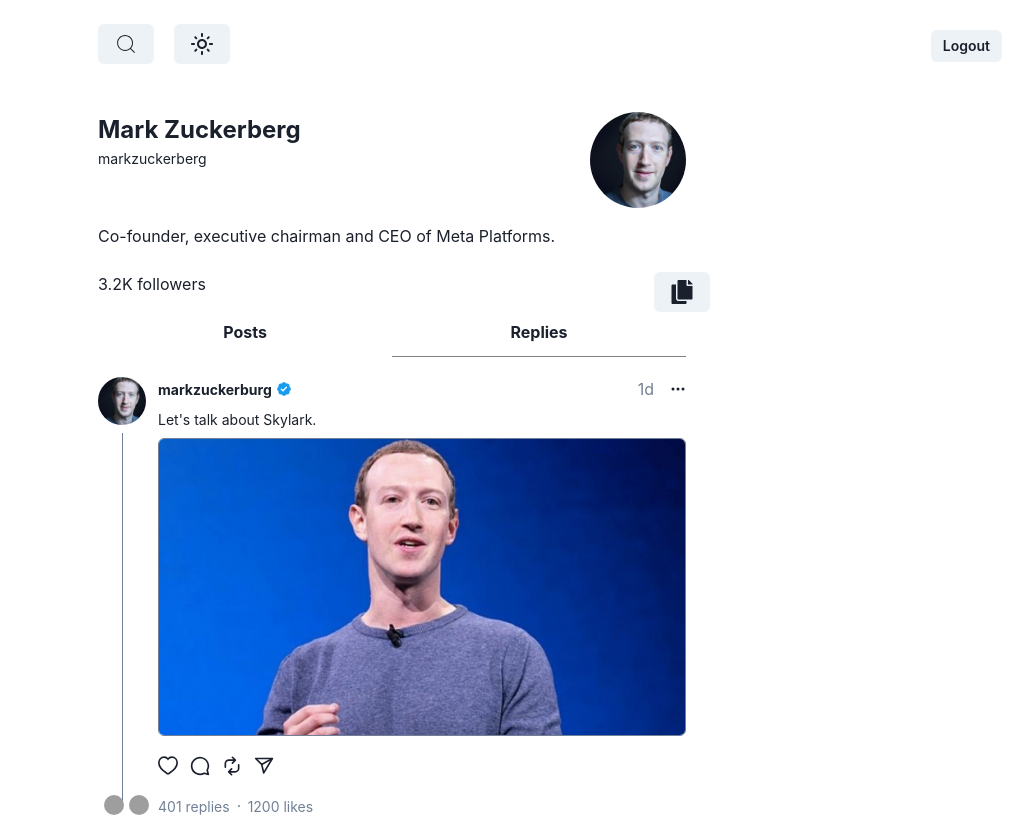
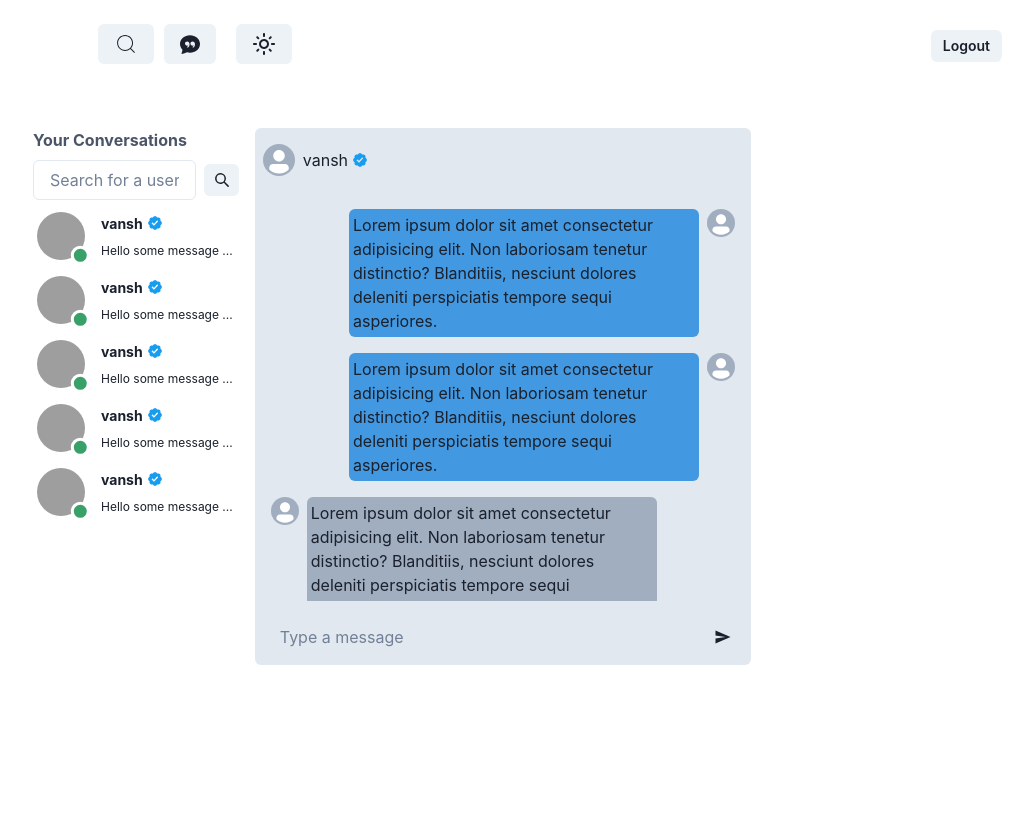
Before and after one commit to vanshtyagi04/Skylark, a React (Vite) app in the folder frontend/: page /chat in a window 1280 px wide. Shown: the top 817 px of the page, without its empty margins (248-1280 px from the left). Built offline with nearby package versions, Linux system fonts and the light colour scheme; sample sign-in values are in the browser's storage; grey boxes are pictures that could not be loaded.

Commit message:
making the chat app UI

```diff
--- a/frontend/src/App.jsx
+++ b/frontend/src/App.jsx
@@ -8,20 +8,25 @@
 import { useRecoilValue } from "recoil";
 import userAtom from "../atoms/userAtom.js";
 import LogoutButton from "./components/LogoutButton.jsx";
+import ChatPage from "./pages/ChatPage.jsx";
+import { Box } from "@chakra-ui/react";
 
 function App() {
   const user = useRecoilValue(userAtom);
   return (
-    <Container maxW="620px">
+    <Box position={"relative"} w={"full"}>
+      <Container maxW="620px">
         <Header/>
         <Routes>
-          <Route path='/' element={user ? <HomePage/> : <Navigate to="/auth/signup"/>}/>
-          <Route path='/auth/signup' element={!user ? <AuthPage /> : <Navigate to="/"/>}/>
+          <Route path='/' element={user ? <HomePage/> : <Navigate to="/auth"/>}/>
+          <Route path='/auth' element={!user ? <AuthPage /> : <Navigate to="/"/>}/>
           <Route path='/:username' element={<UserPage />} />
 				  <Route path='/:username/post/:pid' element={<PostPage />} />
+          <Route path='/chat' element={user ? <ChatPage /> : <Navigate to={"/auth"} />} />
         </Routes>
         {user && <LogoutButton />}
-    </Container>
+      </Container>
+    </Box>
   )
 }
 
--- /dev/null
+++ b/frontend/src/components/Conversation.jsx
@@ -0,0 +1,39 @@
+import { useColorModeValue, Flex, WrapItem, Avatar, AvatarBadge } from "@chakra-ui/react"
+import { Stack, Text, Image } from "@chakra-ui/react"
+
+const Conversation = () => {
+    return(
+        <Flex
+        gap={4}
+        alignItems={"center"}
+        p={"1"}
+        _hover={{
+            cursor: "pointer",
+            bg:useColorModeValue("gray.600", "gray.700"),
+            color:"white"
+        }}
+        borderRadius={"md"}
+        >
+            <WrapItem>
+                <Avatar size={{
+                    base:"xs",
+                    sm:"sm",
+                    md:"md"
+                }} src="https://bit.ly/broken-link">
+                <AvatarBadge boxSize="1em" bg="green.500"/>
+                </Avatar>
+            </WrapItem>
+
+            <Stack direction={"column"} fontSize={"sm"}>
+                <Text fontWeight='700' display={"flex"} alignItems={"center"}>
+                    vansh <Image src="/verified.png" w={4} h={4} ml={1} />
+                </Text>
+                <Text fontSize={"xs"} display={"flex"} alignItems={"center"} gap={1}>
+                    Hello some message ...
+                </Text>
+            </Stack>
+        </Flex>
+    )
+}
+
+export default Conversation;
--- a/frontend/src/components/Header.jsx
+++ b/frontend/src/components/Header.jsx
@@ -18,8 +18,9 @@
 import useShowToast from "../hooks/useShowToast";
 import { useRecoilValue } from "recoil";
 import userAtom from "../../atoms/userAtom";
-import { useNavigate } from "react-router-dom";
+import { Link , useNavigate } from "react-router-dom";
 import { CiSearch } from "react-icons/ci";
+import {BsFillChatQuoteFill} from "react-icons/bs"
 
 const Header = () => {
     const { colorMode, toggleColorMode } = useColorMode();
@@ -64,9 +65,16 @@
         <Flex justifyContent={"flex-start"} mt={6} mb={12}>
             {user && (
                 <Box>
-                    <Button cursor={"pointer"} onClick={onOpen}>
-                        <CiSearch size={24} />
-                    </Button>
+                    <Flex>
+                        <Button cursor={"pointer"} onClick={onOpen}>
+                            <CiSearch size={24} />
+                        </Button>
+                        <Button cursor={"pointer"} ml={"10px"}>
+                            <Link to={'/chat'}>
+                                <BsFillChatQuoteFill size={20}/>
+                            </Link>
+                        </Button>
+                    </Flex>
                     <Drawer placement="left" onClose={onClose} isOpen={isOpen}>
                         <DrawerOverlay />
                         <DrawerContent>
--- /dev/null
+++ b/frontend/src/components/Message.jsx
@@ -0,0 +1,28 @@
+import { Avatar, Text, Flex } from "@chakra-ui/react";
+
+const Message = ({ownMessage}) => {
+    return(
+       <>
+       {ownMessage ? (
+        <Flex
+        gap={2}
+        alignSelf={"flex-end"}
+        >
+            <Text maxW={"350px"} bg={"blue.400"} p={1} borderRadius={"md"}>
+                Lorem ipsum dolor sit amet consectetur adipisicing elit. Non laboriosam tenetur distinctio? Blanditiis, nesciunt dolores deleniti perspiciatis tempore sequi asperiores.
+            </Text>
+            <Avatar src="" w="?" h={7} />
+        </Flex>
+       ) : (<Flex
+        gap={2}
+        >
+            <Avatar src="" w="?" h={7} />
+            <Text maxW={"350px"} bg={"gray.400"} p={1} borderRadius={"md"}>
+                Lorem ipsum dolor sit amet consectetur adipisicing elit. Non laboriosam tenetur distinctio? Blanditiis, nesciunt dolores deleniti perspiciatis tempore sequi asperiores.
+            </Text>
+        </Flex>)}
+       </>
+    )
+}
+
+export default Message;
--- /dev/null
+++ b/frontend/src/components/MessageContainer.jsx
@@ -0,0 +1,54 @@
+import { useColorModeValue, Flex, Text, Image, Divider, SkeletonCircle, Skeleton } from "@chakra-ui/react";
+import { Avatar } from "@chakra-ui/react";
+import Message from "./Message.jsx";
+import MessageInput from "./MessageInput.jsx";
+
+const MessageContainer = () => {
+    return(
+        <Flex flex="70"
+        bg={useColorModeValue("gray.200", "gray.700")}
+        p={2}
+        borderRadius={"md"}
+        flexDirection={"column"}>
+            <Flex w={"full"} h={12} alignItems={"center"} gap={2}>
+                <Avatar src="" size={"sm"} />
+                <Text display={"flex"} alignItems={"center"}>
+                    vansh <Image src="/verified.png" w={4} h={4} ml={1} />
+                </Text>
+            </Flex>
+            <Divider/>
+
+            <Flex flexDir={"column"} gap={4} my={4} p={2}
+            height={"400px"} overflowY={"auto"}>
+                {/* {true && (
+                    [...Array(5)].map((_,i) => (
+                        <Flex key={i}
+                            gap={2}
+                            alignItems={"center"}
+                            p={1}
+                            borderRadius={"md"}
+                            alignSelf={i%2 === 0 ? "flex-start" : "flex-end"}
+                        >
+                            {i % 2 === 0 && <SkeletonCircle size={7} />}
+                            <Flex flexDirection={"column"} gap={2}>
+                                <Skeleton h="8px" w="250px" />
+                                <Skeleton h="8px" w="250px" />
+                                <Skeleton h="8px" w="250px" />
+                            </Flex>
+                            {i % 2 !== 0 && <SkeletonCircle size={7} />}
+                        </Flex>
+                    ))
+                )} */}
+
+                <Message ownMessage={true} />
+                <Message ownMessage={true} />
+                <Message ownMessage={false} />
+                <Message ownMessage={true} />
+                <Message ownMessage={false} />
+            </Flex>
+            <MessageInput/>
+        </Flex>
+    )
+}
+
+export default MessageContainer;
--- /dev/null
+++ b/frontend/src/components/MessageInput.jsx
@@ -0,0 +1,17 @@
+import { Input, InputGroup, InputRightElement } from "@chakra-ui/react";
+import { IoSendSharp } from "react-icons/io5";
+
+const MessageInput = () => {
+    return(
+        <form>
+            <InputGroup>
+                <Input w={"full"} placeholder="Type a message" />
+                <InputRightElement>
+                    <IoSendSharp />
+                </InputRightElement>
+            </InputGroup>
+        </form>
+    )
+}
+
+export default MessageInput;
--- a/frontend/src/index.css
+++ b/frontend/src/index.css
@@ -4,3 +4,19 @@
     width: 40px;
     height: 40px;
 }
+
+::-webkit-scrollbar{
+    width: 7px;
+}
+
+::-webkit-scrollbar-track{
+    background-color: #1e1e1e;
+}
+
+::-webkit-scrollbar-thumb{
+    background-color: #888;
+}
+
+::-webkit-scrollbar-thumb:hover{
+    background-color: #555;
+}
--- /dev/null
+++ b/frontend/src/pages/ChatPage.jsx
@@ -0,0 +1,86 @@
+import { Box, Flex, Text, Input, SkeletonCircle, useColorModeValue } from "@chakra-ui/react";
+import { SearchIcon } from "@chakra-ui/icons";
+import { Skeleton } from "@chakra-ui/react";
+import { Button } from "@chakra-ui/react";
+import Conversation from "../components/Conversation.jsx";
+import { GiConversation } from "react-icons/gi"
+import MessageContainer from "../components/MessageContainer.jsx";
+
+const ChatPage = () => {
+    return(
+        <Box position={"absolute"} left={"50%"} w={{
+            base:"100%",
+            md:"80%",
+            lg:"750px"
+        }}
+            p={4}
+        transform={"translateX(-50%)"}>
+            <Flex
+                gap={4}
+                flexDirection={{
+                    base:"column",
+                    md:"row"
+                }}
+                maxW={{
+                    sm:"400px",
+                    md:"full"
+                }}
+                mx={"auto"}
+            >
+                <Flex flex={30}
+                    gap={2}
+                    flexDirection={"column"}
+                    maxW={{
+                        sm: "250px",
+                        md: "full"
+                    }}
+                    mx= {"auto"}
+                >
+                    <Text fontWeight={700} color = {useColorModeValue("gray.600","gray.400")}>
+                        Your Conversations
+                    </Text>
+                    <form>
+                        <Flex alignItems={"center"} gap={2}>
+                            <Input placeholder={"Search for a user"}/>
+                            <Button size={"sm"}>
+                                <SearchIcon/>
+                            </Button>
+                        </Flex>
+                    </form>
+                    {false &&
+                    [0,1,2,3,4,5].map((_,i) => (
+                        <Flex key={i} gap={4} alignItems={"center"} p={"1"} borderRadius={"md"}>
+                            <Box>
+                                <SkeletonCircle size={"10"} />
+                            </Box>
+                            <Flex w={"full"} flexDirection={"column"} gap={3}>
+                                <Skeleton h={"10px"} w={"80px"} />
+                                <Skeleton h={"8px"} w={"90%"} />
+                            </Flex>
+                        </Flex>
+                    ))}
+
+                    <Conversation />
+                    <Conversation />
+                    <Conversation />
+                    <Conversation />
+                    <Conversation />
+                </Flex>
+                {/* <Flex
+                    flex={70}
+                    borderRadius={"md"}
+                    p={"2"}
+                    flexDirection={"column"}
+                    alignItems={"center"}
+                    justifyContent={"center"}
+                    height={"400px"}>
+                        <GiConversation size={100} />
+                        <Text fontSize={20}>Select a conversation to start messaging</Text>
+                    </Flex> */}
+                <MessageContainer/>
+            </Flex>
+        </Box>
+    )
+}
+
+export default ChatPage;
```
